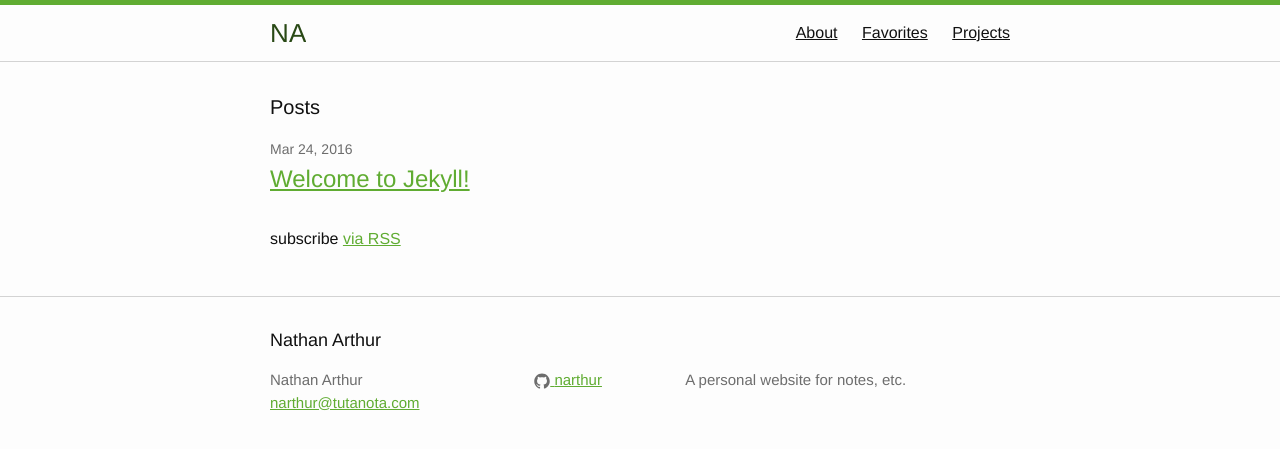
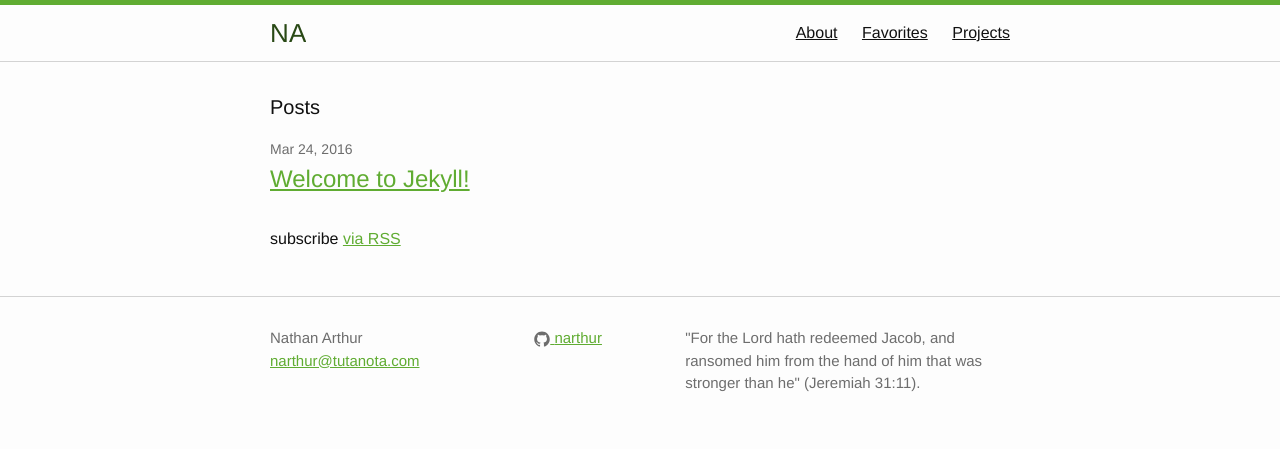
Before and after one commit to narthur/narthur.github.io, a Jekyll site: the page built from index.html, in a window 1280 px wide. Shown: the top 449 px of the page. Built offline with Jekyll 4.4.1, drawn with Linux system fonts in a browser that asks for light colours.

Commit message:
Update footer

```diff
--- a/_config.yml
+++ b/_config.yml
@@ -9,7 +9,7 @@
 title: Nathan Arthur
 email: narthur@tutanota.com
 description: > # this means to ignore newlines until "baseurl:"
-  A personal website for notes, etc.
+  "For the Lord hath redeemed Jacob, and ransomed him from the hand of him that was stronger than he" (Jeremiah 31:11).
 baseurl: "" # the subpath of your site, e.g. /blog
 url: "http://www.NathanArthur.com" # the base hostname & protocol for your site
 # twitter_username: jekyllrb
--- a/_includes/footer.html
+++ b/_includes/footer.html
@@ -2,7 +2,7 @@
 
   <div class="wrapper">
 
-    <h2 class="footer-heading">{{ site.title }}</h2>
+    <!--<h2 class="footer-heading">{{ site.title }}</h2>-->
 
     <div class="footer-col-wrapper">
       <div class="footer-col footer-col-1">
```
